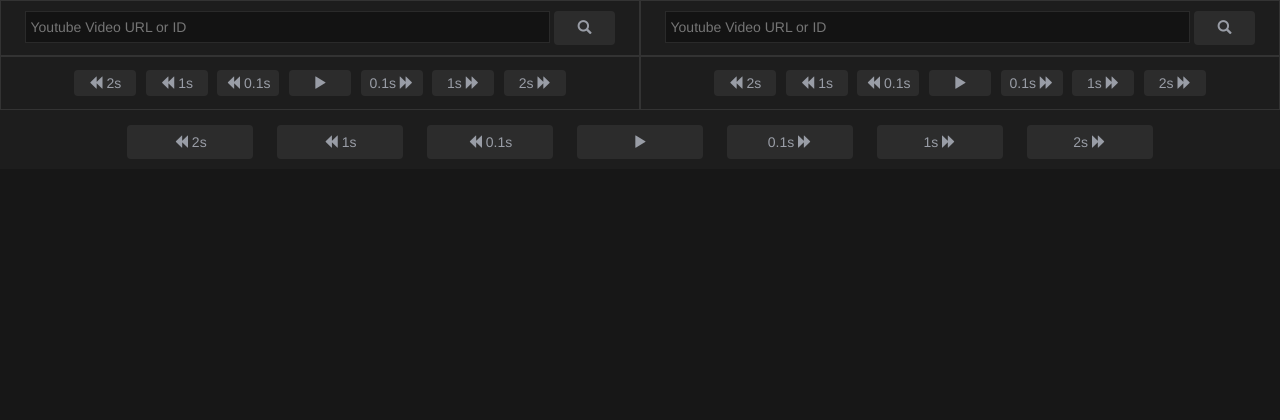
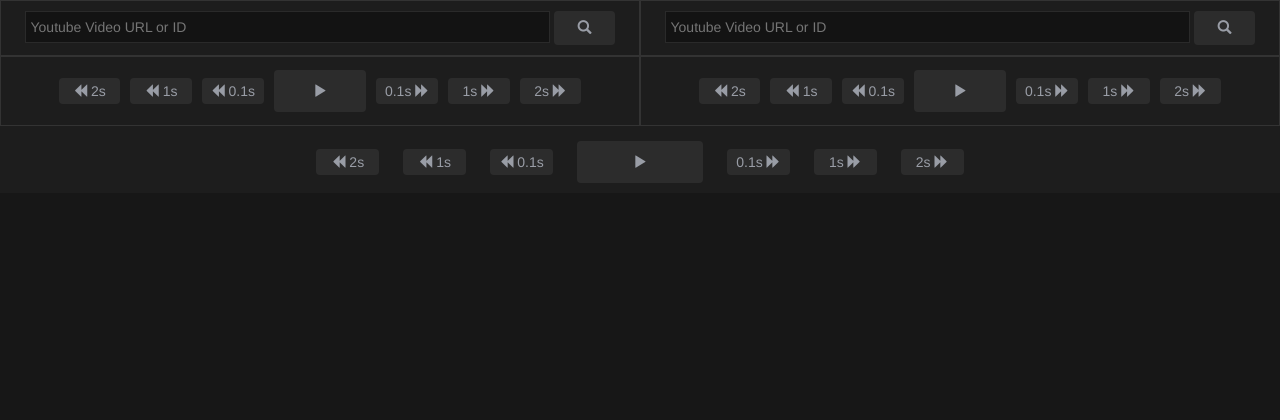
Before and after one commit to okazbb/DoubleTube, a PHP site: page / in a window 1280 px wide. Shown: the top 420 px of the page. Run offline with PHP 8.4, Linux system fonts and the light colour scheme; some libraries are stand-ins or nearby versions.

Commit message:
単体動画再生機能

```diff
--- a/css/hikaku.css
+++ b/css/hikaku.css
@@ -35,7 +35,10 @@ body {
     box-sizing     : border-box;
     border: solid 1px;
     width: 100%;
+    /* position: relative; */
     background-color: #000000;
+    /* padding-top: 75%; */
+    /* height: 100%; */
 }
 
 .control {
@@ -53,13 +56,32 @@ body {
 
 .control_btn {
     margin: 3px;
+    padding: 10px;
+    width: 15%;
+    background-color: #2c2c2c;
+    color: #999da6;
+}
+
+.seek_btn {
+    margin: 3px;
     padding: 2px;
     width: 10%;
     background-color: #2c2c2c;
     color: #999da6;
 }
 
-.common_btn {
+.common_seek_btn {
+    padding: 2px;
+    margin-top: 15px;
+    margin-left: 10px;
+    margin-right: 10px;
+    width: 5%;
+    background-color: #2c2c2c;
+    color: #999da6;
+}
+
+.common_control_btn {
+    padding: 10px;
     margin-top: 15px;
     margin-left: 10px;
     margin-right: 10px;
--- a/index.php
+++ b/index.php
@@ -22,28 +22,28 @@
     </div>
 
     <div class="control">
-        <button id="seek<?=$i?>-1" class="seek btn control_btn" index="<?=$i?>" data-sec="-2"><i class="glyphicon glyphicon-backward"></i>&nbsp;2s</button>
-        <button id="seek<?=$i?>-2" class="seek btn control_btn" index="<?=$i?>" data-sec="-1"><i class="glyphicon glyphicon-backward"></i>&nbsp;1s</button>
-        <button id="seek<?=$i?>-3" class="seek btn control_btn" index="<?=$i?>" data-sec="-0.1"><i class="glyphicon glyphicon-backward"></i>&nbsp;0.1s</button>
+        <button id="seek<?=$i?>-1" class="seek btn seek_btn" index="<?=$i?>" data-sec="-2"><i class="glyphicon glyphicon-backward"></i>&nbsp;2s</button>
+        <button id="seek<?=$i?>-2" class="seek btn seek_btn" index="<?=$i?>" data-sec="-1"><i class="glyphicon glyphicon-backward"></i>&nbsp;1s</button>
+        <button id="seek<?=$i?>-3" class="seek btn seek_btn" index="<?=$i?>" data-sec="-0.1"><i class="glyphicon glyphicon-backward"></i>&nbsp;0.1s</button>
 
-        <button id="play<?=$i?>" class="play btn control_btn" index="<?=$i?>"><i class="glyphicon glyphicon-play"></i></button>
+        <button id="play<?=$i?>" class="play btn control_btn" index="<?=$i?>"><i class="playIcon<?=$i?> glyphicon glyphicon-play"></i></button>
 
-        <button id="seek<?=$i?>-4" class="seek btn control_btn" index="<?=$i?>" data-sec="+0.1">0.1s&nbsp;<i class="glyphicon glyphicon-forward"></i></button>
-        <button id="seek<?=$i?>-5" class="seek btn control_btn" index="<?=$i?>" data-sec="+1">1s&nbsp;<i class="glyphicon glyphicon-forward"></i></button>
-        <button id="seek<?=$i?>-6" class="seek btn control_btn" index="<?=$i?>" data-sec="+2">2s&nbsp;<i class="glyphicon glyphicon-forward"></i></button>
+        <button id="seek<?=$i?>-4" class="seek btn seek_btn" index="<?=$i?>" data-sec="+0.1">0.1s&nbsp;<i class="glyphicon glyphicon-forward"></i></button>
+        <button id="seek<?=$i?>-5" class="seek btn seek_btn" index="<?=$i?>" data-sec="+1">1s&nbsp;<i class="glyphicon glyphicon-forward"></i></button>
+        <button id="seek<?=$i?>-6" class="seek btn seek_btn" index="<?=$i?>" data-sec="+2">2s&nbsp;<i class="glyphicon glyphicon-forward"></i></button>
     </div>
 </div>
 <?php endfor;?>
 <div class="dual-control">
-        <button id="seek-comm-1" class="seek btn common_btn" index="0" data-sec="-2"><i class="glyphicon glyphicon-backward"></i>&nbsp;2s</button>
-        <button id="seek-comm-2" class="seek btn common_btn" index="0" data-sec="-1"><i class="glyphicon glyphicon-backward"></i>&nbsp;1s</button>
-        <button id="seek-comm-3" class="seek btn common_btn" index="0" data-sec="-0.1"><i class="glyphicon glyphicon-backward"></i>&nbsp;0.1s</button>
+        <button id="seek-comm-1" class="seek btn common_seek_btn" index="0" data-sec="-2"><i class="glyphicon glyphicon-backward"></i>&nbsp;2s</button>
+        <button id="seek-comm-2" class="seek btn common_seek_btn" index="0" data-sec="-1"><i class="glyphicon glyphicon-backward"></i>&nbsp;1s</button>
+        <button id="seek-comm-3" class="seek btn common_seek_btn" index="0" data-sec="-0.1"><i class="glyphicon glyphicon-backward"></i>&nbsp;0.1s</button>
 
-        <button id="play-comm" class="play btn common_btn" index="0"><i class="glyphicon glyphicon-play"></i></button>
+        <button id="play-comm" class="play btn common_control_btn" index="0"><i class="playIcon glyphicon glyphicon-play"></i></button>
 
-        <button id="seek-comm-4" class="seek btn common_btn" index="0" data-sec="+0.1">0.1s&nbsp;<i class="glyphicon glyphicon-forward"></i></button>
-        <button id="seek-comm-5" class="seek btn common_btn" index="0" data-sec="+1">1s&nbsp;<i class="glyphicon glyphicon-forward"></i></button>
-        <button id="seek-comm-6" class="seek btn common_btn" index="0" data-sec="+2">2s&nbsp;<i class="glyphicon glyphicon-forward"></i></button>
+        <button id="seek-comm-4" class="seek btn common_seek_btn" index="0" data-sec="+0.1">0.1s&nbsp;<i class="glyphicon glyphicon-forward"></i></button>
+        <button id="seek-comm-5" class="seek btn common_seek_btn" index="0" data-sec="+1">1s&nbsp;<i class="glyphicon glyphicon-forward"></i></button>
+        <button id="seek-comm-6" class="seek btn common_seek_btn" index="0" data-sec="+2">2s&nbsp;<i class="glyphicon glyphicon-forward"></i></button>
 </div>
 
 <div class="footer">
```
Also changed, not shown: js/video_control.js (+105 -38 lines).
